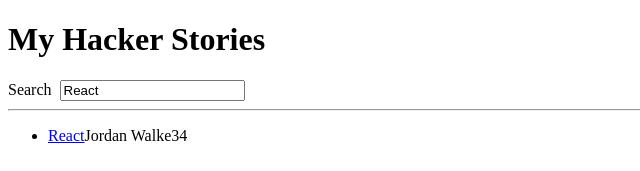
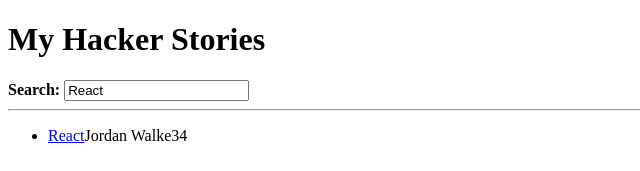
Before and after one commit to awidener3/rtr-stories-app, a React (Vite) app: page / in a window 1280 px wide. Shown: the top 171 px of the page, without its empty margins (0-640 px from the left). Built offline with nearby package versions, Linux system fonts and the light colour scheme.

Commit message:
React Component Composition

```diff
--- a/src/App.jsx
+++ b/src/App.jsx
@@ -43,7 +43,9 @@ const App = () => {
 		<div>
 			<h1>My Hacker Stories</h1>
 
-			<InputWithLabel id="search" label="Search" value={searchTerm} onInputChange={handleSearch} />
+			<InputWithLabel id="search" label="Search" value={searchTerm} onInputChange={handleSearch}>
+				<strong>Search:</strong>
+			</InputWithLabel>
 
 			<hr />
 
@@ -52,10 +54,11 @@ const App = () => {
 	);
 };
 
-const InputWithLabel = ({ id, label, value, type = 'text', onInputChange }) => {
+const InputWithLabel = ({ id, value, type = 'text', onInputChange, children }) => {
 	return (
 		<>
-			<label htmlFor={id}>{label}</label> &nbsp;
+			<label htmlFor={id}>{children}</label>
+			&nbsp;
 			<input id={id} type={type} value={value} onChange={onInputChange} />
 		</>
 	);
```
